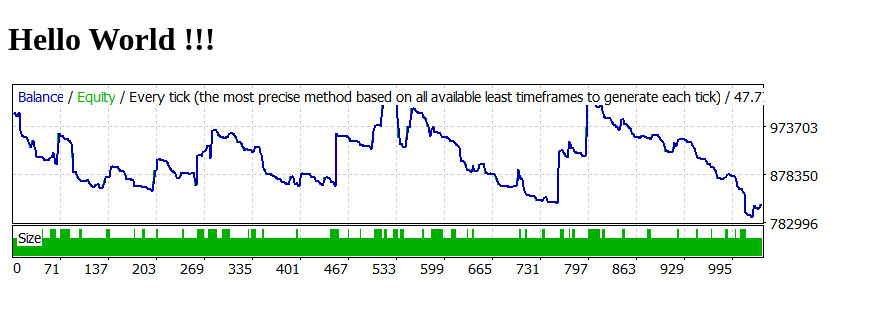
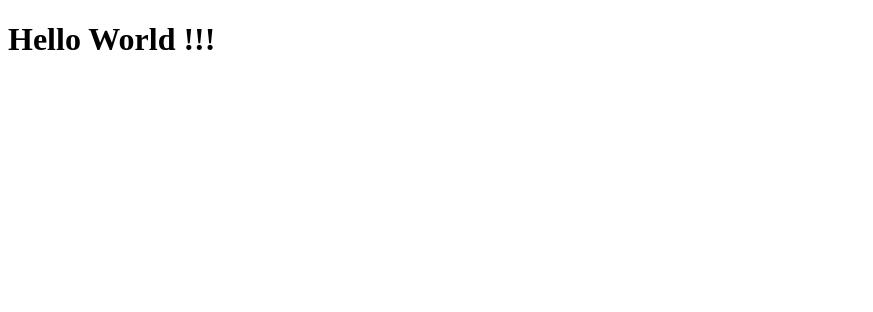
Before and after one commit to Ruengrawee/TEST-GIT, a plain HTML site: page index.html in a window 1280 px wide. Shown: the whole page, without its empty margins (0-873 px from the left). Drawn offline with Linux system fonts and the light colour scheme.

Commit message:
remove image strategy tester

```diff
--- a/index.html
+++ b/index.html
@@ -5,5 +5,4 @@
 </head>
 <body>
  <h1>Hello World !!!</h1>
- <img src="StrategyTesterCGSS.gif"/>
 </body>
```
